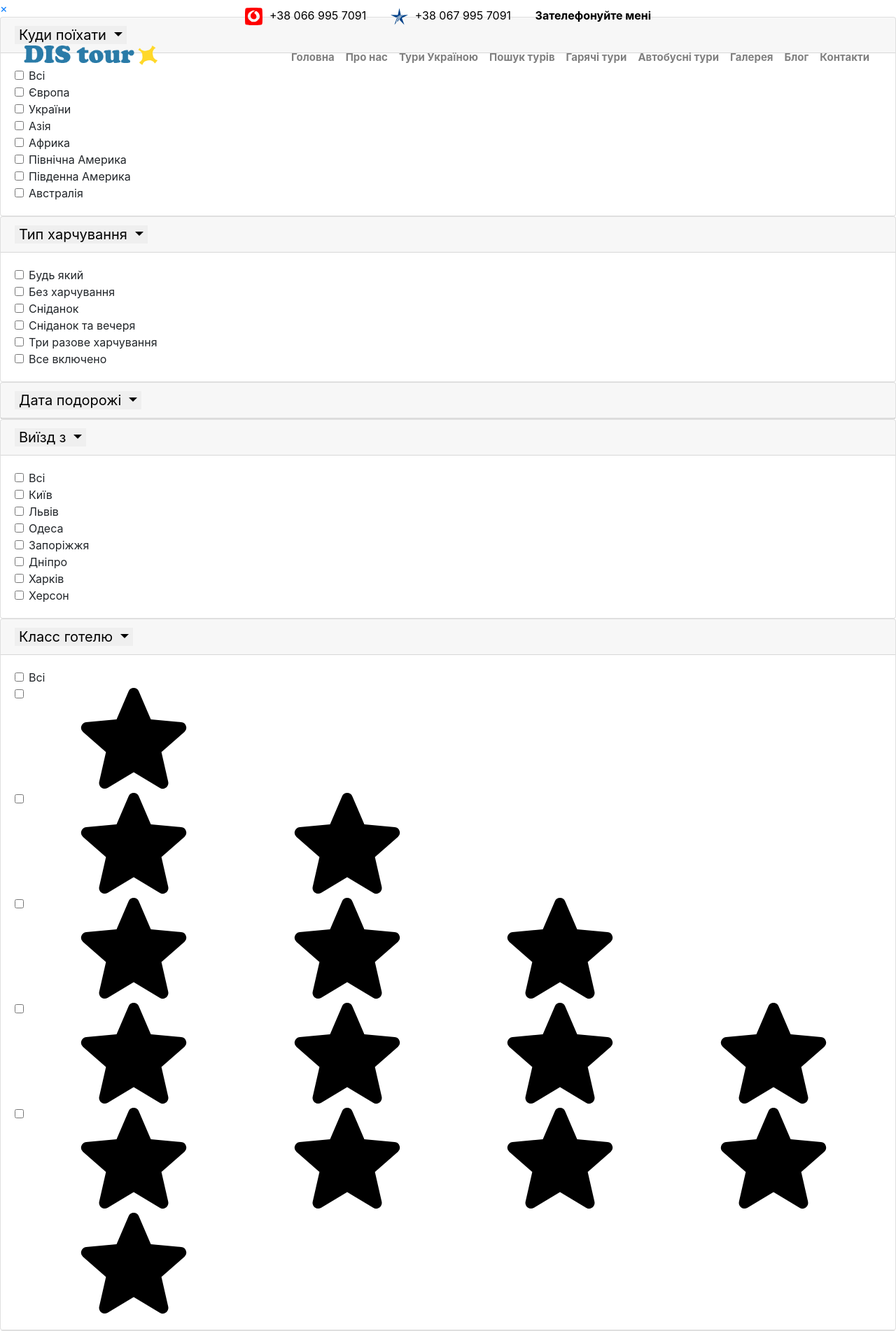
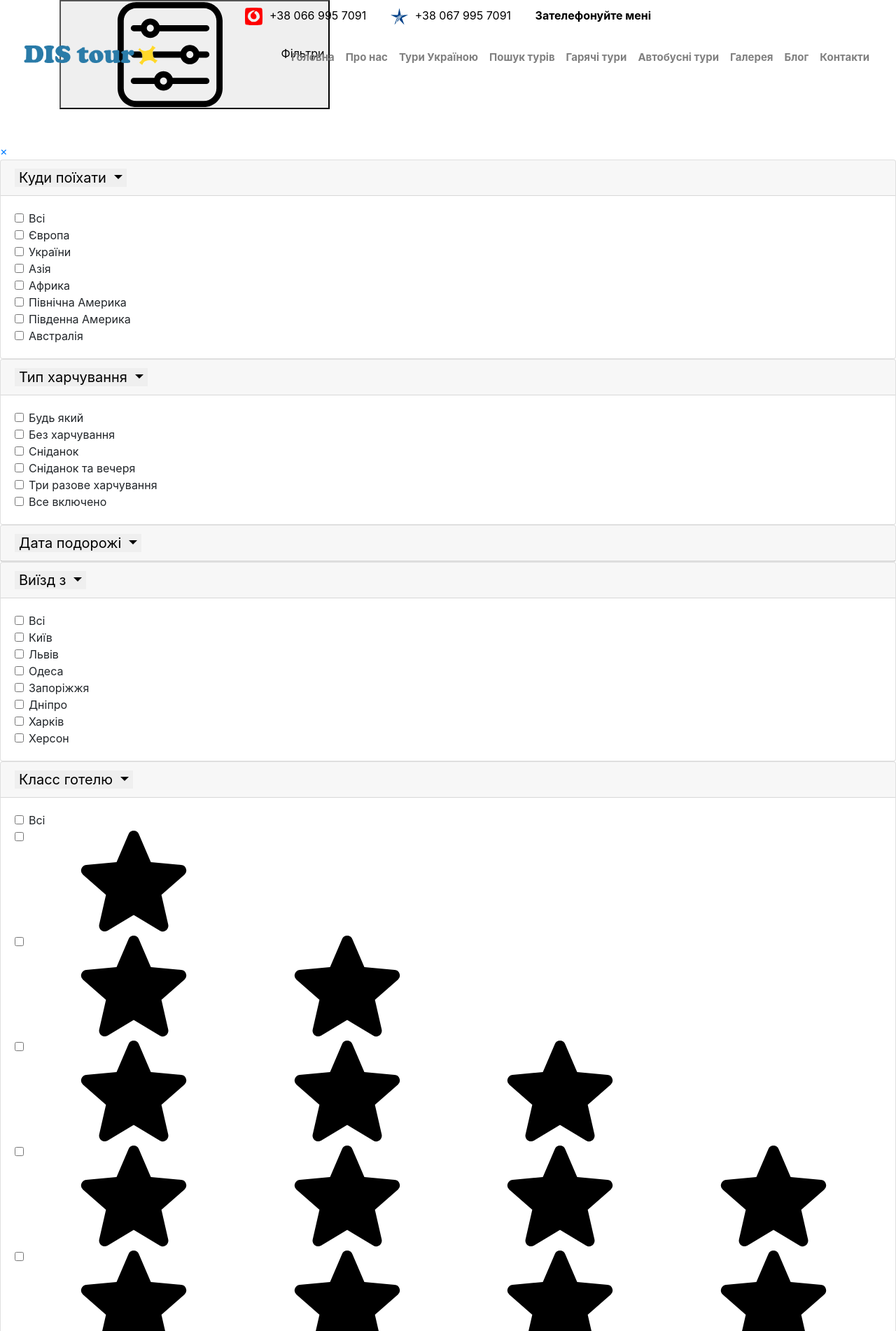
Before and after one commit to InnaD29/GoUkraine, an ASP.NET Core app: template GoUkraineWeb/Web/Views/Home/filter.cshtml in a window 1280 px wide. Shown: the top 1902 px of the page at 70% size. Run offline with ASP.NET Core 8, Linux system fonts and the light colour scheme; the template is opened without the code that fills it, so the values that code supplies are empty.

Commit message:
added btn to filter

```diff
--- a/GoUkraineWeb/Web/Views/Home/filter.cshtml
+++ b/GoUkraineWeb/Web/Views/Home/filter.cshtml
@@ -1,4 +1,18 @@
 @*************FILTER**********************@
+<div class="container">
+  <div class="row">
+    <div class="col-sm-12 mb-5 ">
+      <button class="openbtn" onclick="openNav()">
+        <span>
+          <svg>
+            <use xlink:href="/svg/sprite.svg#filter"></use>
+          </svg>
+        </span><span class="pl-1">Фільтри</span>
+      </button>
+    </div>
+  </div>
+</div>
+
 <div class="side-filter" id="mySidenav">
   <a href="javascript:void(0)" class="closebtn" onclick="closeNav()">&times;</a>
   <div class="filter">
```
